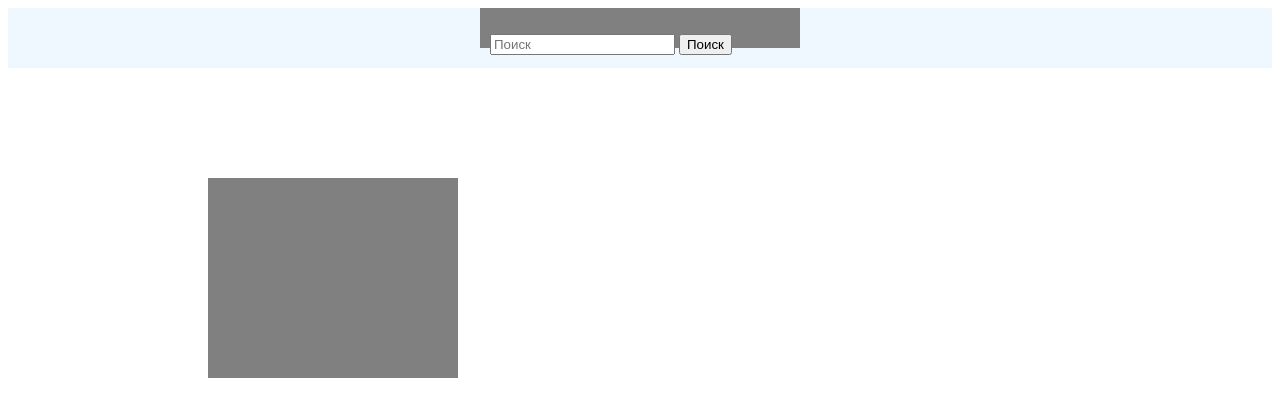
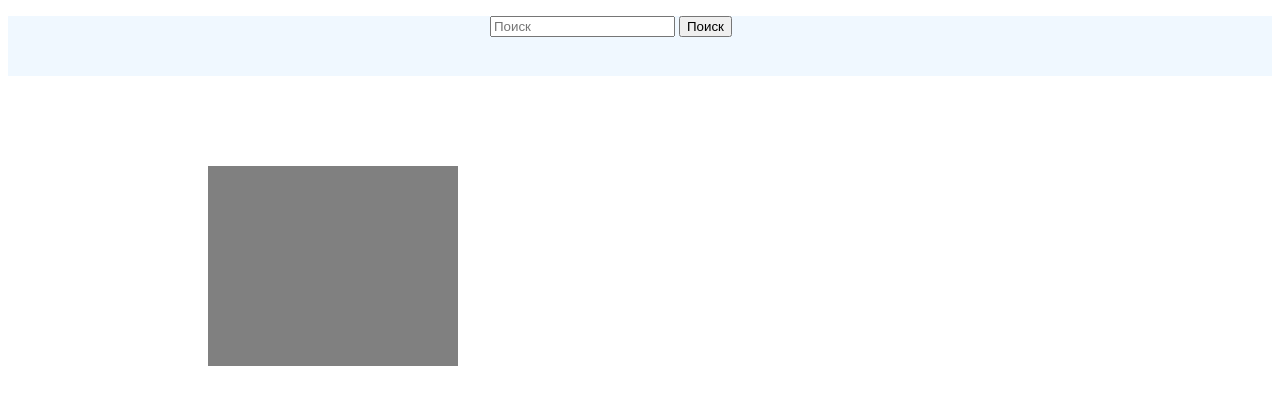
Before and after one commit to 2xJenya/2xJenya.github.io, a plain HTML site: page index.html in a window 1280 px wide. Drawn offline with Linux system fonts and the light colour scheme.

Commit message:
Update news.css

```diff
--- a/news.css
+++ b/news.css
@@ -8,8 +8,6 @@
   width: 300px;
   margin: auto;
   height: 20px;
-  padding: 10px;
-  background-color: grey;
 }
 .block1 {
 width: 250px;
```
